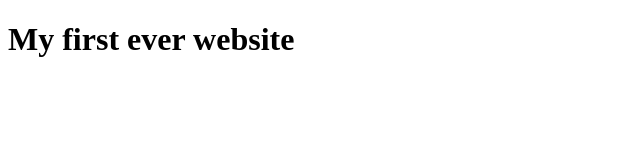
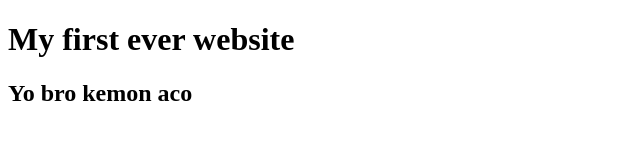
Before and after one commit to ArfinAkash57/My-First-Project, a plain HTML site: page index.html in a window 1280 px wide. Shown: the whole page, without its empty margins (0-640 px from the left). Drawn offline with Linux system fonts and the light colour scheme.

Commit message:
learnd github

```diff
--- a/index.html
+++ b/index.html
@@ -2,10 +2,11 @@
 <html lang="en">
 <head>
 
-    <title>Document</title>
+    <title>Naruto Shippuden</title>
 </head>
 <body>
     <h1>My first ever website</h1>
+    <h2>Yo bro kemon aco</h2>
 
 </body>
 </html>
```
